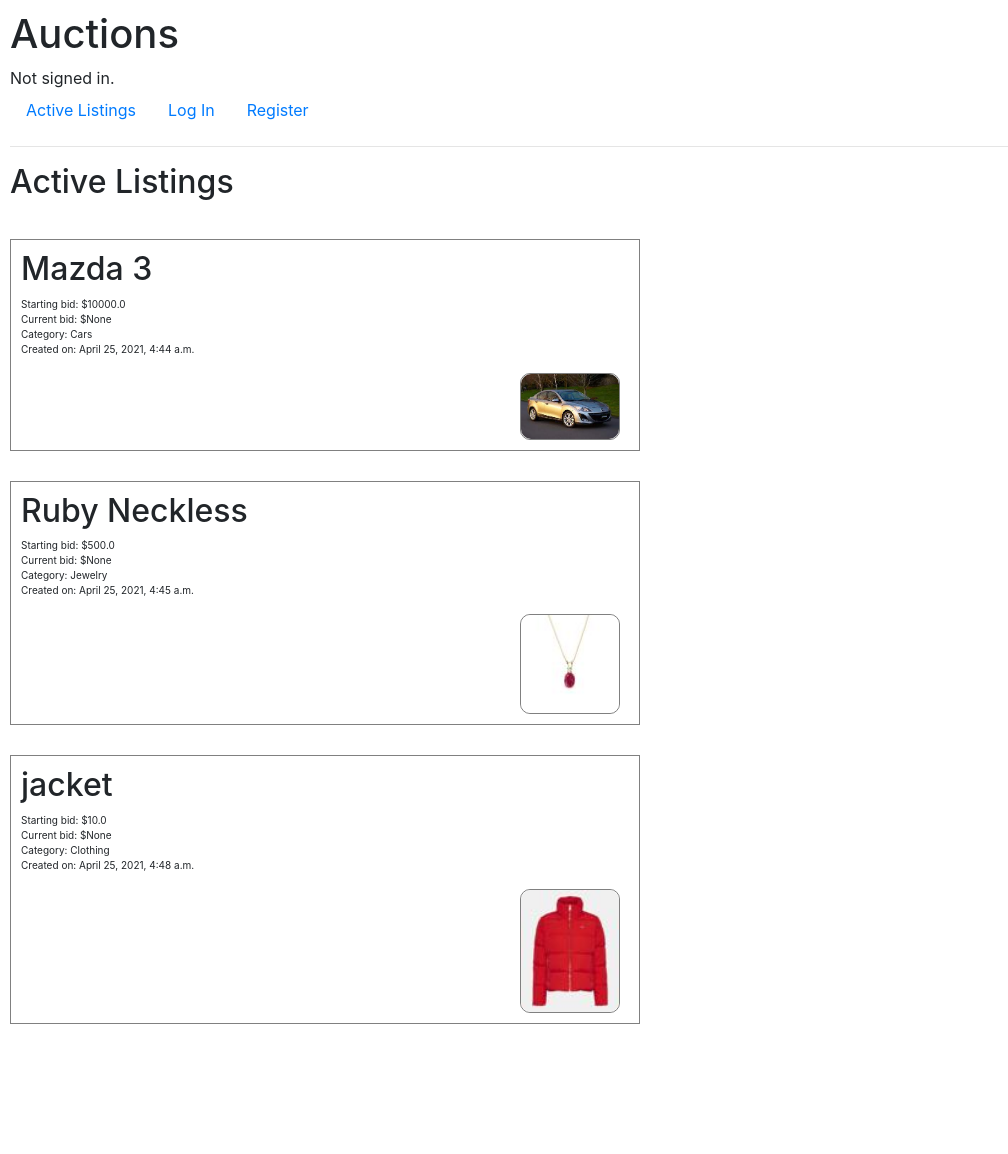
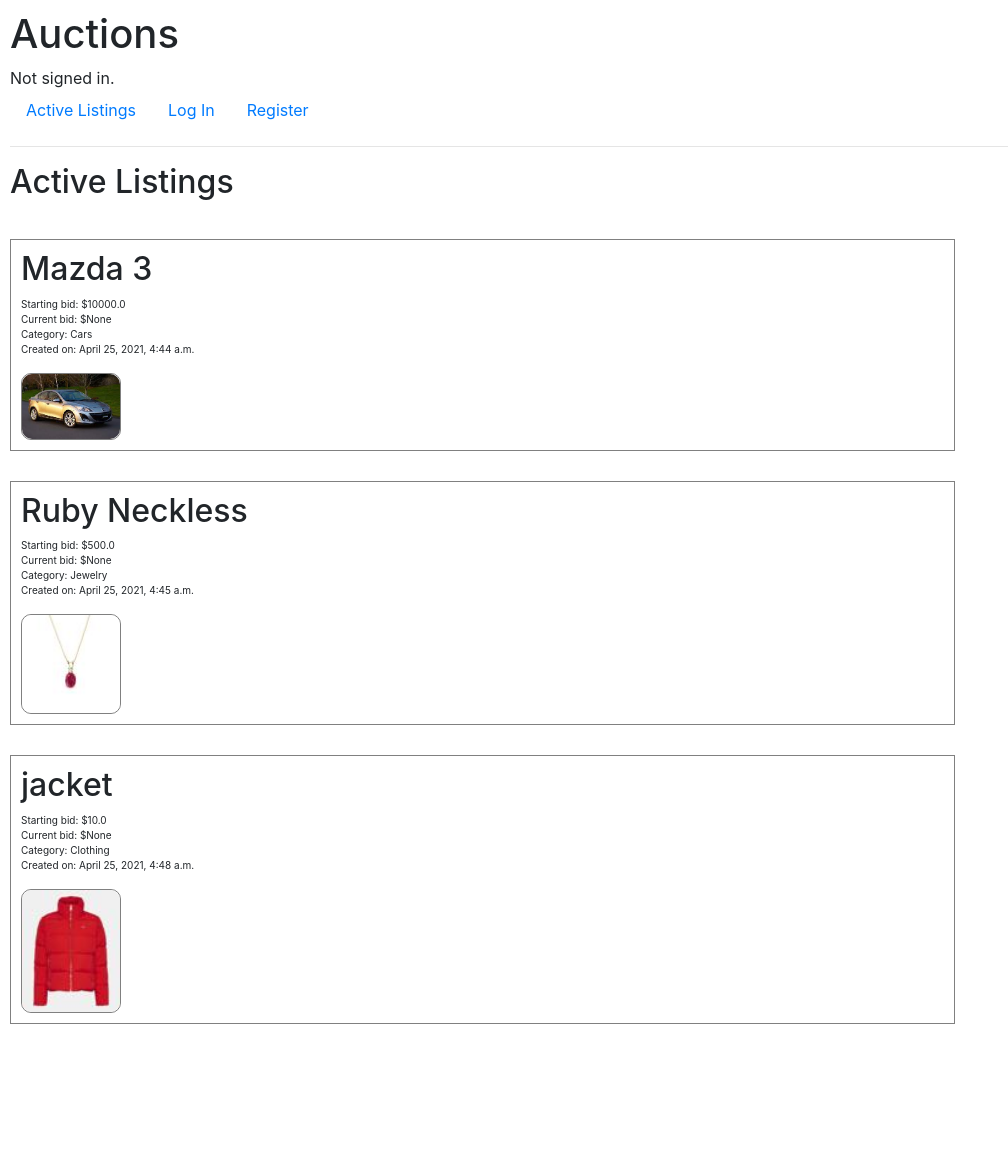
Before and after one commit to samikasasbeh/CS50W-2, a Django app: page / in a window 1280 px wide. Shown: the whole page, without its empty margins (0-1008 px from the left). Run offline with Django 3.2, Linux system fonts and the light colour scheme; data comes from the database, SQL or seed files in the repository; some libraries are stand-ins or nearby versions.

Commit message:
adjusting the display of the listing

```diff
--- a/commerce/auctions/static/auctions/styles.css
+++ b/commerce/auctions/static/auctions/styles.css
@@ -13,7 +13,7 @@ body {
 }
 
 .image{
-    margin-left: 82%;
+    margin-left: 0;
     width: 100px;
     border: 1px solid gray;
     display: block;
@@ -25,7 +25,7 @@ body {
 
 .content{
     display: block;
-    width: 50%;
+    width: 75%;
     border: 1px solid gray;
     padding: 10px;
 }
```
